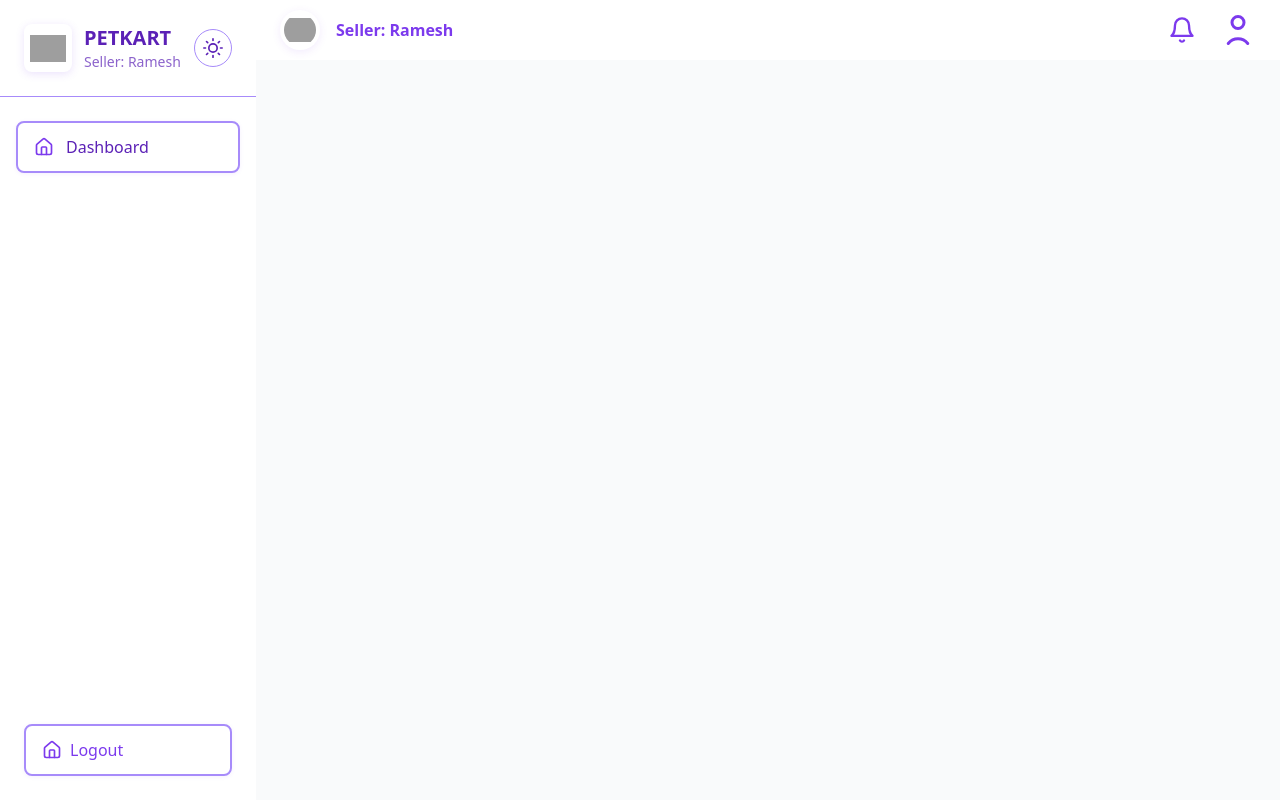
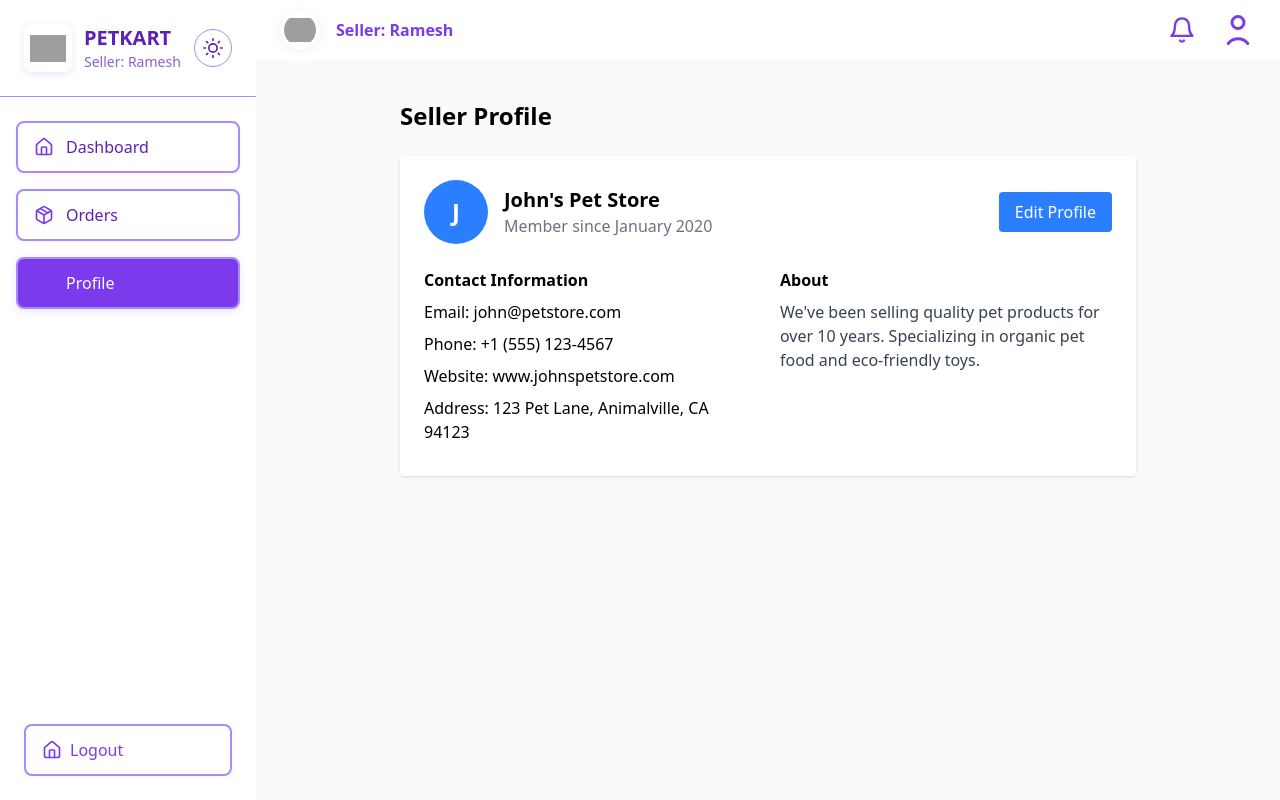
Before and after one commit to PetKart/petkart, a React (Vite) app in the folder Frontend/: page /seller/profile in a window 1280 px wide. Built offline with nearby package versions, Linux system fonts and the light colour scheme; grey boxes are pictures that could not be loaded.

Commit message:
remove useAdmin.js and AdminContext.jsx

```diff
--- a/Frontend/src/components/common/Sidebar.jsx
+++ b/Frontend/src/components/common/Sidebar.jsx
@@ -12,19 +12,14 @@ const ACCENT_COLOR = "#104137";
 const LOGO_SRC = "/assets/logo2.png";
 
 const sidebarLinks = {
-  ADMIN: [
-    { name: "Dashboard", path: "/admin/dashboard", icon: Home }
+  ADMIN: [{ name: "Dashboard", path: "/admin/dashboard", icon: Home }],
+  PET_SHOP: [{ name: "Dashboard", path: "/petshop/dashboard", icon: Home }],
+  SELLER: [
+    { name: "Dashboard", path: "/seller/dashboard", icon: Home },
+    { name: "Orders", path: "/seller/orders", icon: Package },
+    { name: "Profile", path: "/seller/profile", icon: UserCheck },
   ],
-  PET_SHOP: [
-    { name: "Dashboard", path: "/petshop/dashboard", icon: Home }
-  ],
-  SELLER: [
-    { name: "Dashboard", path: "/seller/dashboard", icon: Home }
-  ],
-  BUYER: [
-    { name: "Dashboard", path: "/buyer/dashboard", icon: Home }
-
-  ],
+  BUYER: [{ name: "Dashboard", path: "/buyer/dashboard", icon: Home }],
 };
 
 function Sidebar({
--- a/Frontend/src/context/AdminContext.jsx
+++ /dev/null
@@ -1,14 +0,0 @@
-import React, { createContext, useState } from "react";
-
-const AdminContext = createContext();
-
-export const AdminProvider = ({ children }) => {
-  const [isAdmin, setIsAdmin] = useState(false);
-  return (
-    <AdminContext.Provider value={{ isAdmin, setIsAdmin }}>
-      {children}
-    </AdminContext.Provider>
-  );
-};
-
-export { AdminContext };
--- a/Frontend/src/context/UserContext.jsx
+++ b/Frontend/src/context/UserContext.jsx
@@ -1,7 +1,9 @@
 import React, { createContext, useState } from "react";
 
+// Create a single context
 const UserContext = createContext();
 
+// Single provider component
 export const UserProvider = ({ children }) => {
   // Default user is ADMIN for demo; you can set this dynamically
   // To test SELLER or BUYER, change role to "SELLER" or "BUYER" and username accordingly
@@ -10,11 +12,26 @@ export const UserProvider = ({ children }) => {
     username: "Theekshan", // or "Dasun", "John", "Jane"
   });
 
+  // Helper function to check role (can be used for any role check)
+  const checkRole = (roleToCheck) => user.role === roleToCheck;
+
+  // User context with all necessary functions
+  const userContextValue = {
+    user,
+    setUser,
+    isAdmin: checkRole("ADMIN"),
+    isSeller: checkRole("SELLER"),
+    isBuyer: checkRole("BUYER"),
+    isPetShop: checkRole("PET_SHOP"),
+    checkRole, // General purpose function for any role check
+  };
+
   return (
-    <UserContext.Provider value={{ user, setUser }}>
+    <UserContext.Provider value={userContextValue}>
       {children}
     </UserContext.Provider>
   );
 };
 
+// Export context
 export { UserContext };
--- a/Frontend/src/context/useAdmin.js
+++ /dev/null
@@ -1,4 +0,0 @@
-import { useContext } from "react";
-import { AdminContext } from "./AdminContext";
-
-export const useAdmin = () => useContext(AdminContext);
--- a/Frontend/src/context/useUser.js
+++ b/Frontend/src/context/useUser.js
@@ -1,4 +1,11 @@
 import { useContext } from "react";
 import { UserContext } from "./UserContext";
 
+// Main hook that returns all user context data
 export const useUser = () => useContext(UserContext);
+
+// Specialized hook that returns only admin status
+export const useAdmin = () => {
+  const { isAdmin } = useContext(UserContext);
+  return { isAdmin };
+};
--- a/Frontend/src/pages/Seller/SellerDashboard.jsx
+++ b/Frontend/src/pages/Seller/SellerDashboard.jsx
@@ -1,7 +1,12 @@
 import React from "react";
 
 const SellerDashboard = () => {
-  return <div>Seller Dashboard</div>;
+  return (
+    <div>
+      <h1>Seller Dashboard</h1>
+      <p>Welcome to the Seller Dashboard!</p>
+    </div>
+  );
 };
 
 export default SellerDashboard;
--- a/Frontend/src/pages/Seller/SellerOrders.jsx
+++ b/Frontend/src/pages/Seller/SellerOrders.jsx
@@ -1,7 +1,12 @@
 import React from "react";
 
 const SellerOrders = () => {
-  return <div>Seller Orders</div>;
+  return (
+    <div>
+      <h1>Seller Orders</h1>
+      <p>Welcome to the Seller Orders page!</p>
+    </div>
+  );
 };
 
 export default SellerOrders;
--- a/Frontend/src/pages/Seller/SellerProfile.jsx
+++ b/Frontend/src/pages/Seller/SellerProfile.jsx
@@ -1,7 +1,195 @@
-import React from "react";
+import React, { useState } from "react";
 
 const SellerProfile = () => {
-  return <div>Seller Profile</div>;
+  const [seller, setSeller] = useState({
+    name: "John's Pet Store",
+    email: "john@petstore.com",
+    phone: "+1 (555) 123-4567",
+    address: "123 Pet Lane, Animalville, CA 94123",
+    bio: "We've been selling quality pet products for over 10 years. Specializing in organic pet food and eco-friendly toys.",
+    website: "www.johnspetstore.com",
+    joinedDate: "January 2020",
+  });
+
+  const [isEditing, setIsEditing] = useState(false);
+  const [formData, setFormData] = useState({ ...seller });
+
+  const handleChange = (e) => {
+    const { name, value } = e.target;
+    setFormData({
+      ...formData,
+      [name]: value,
+    });
+  };
+
+  const handleSubmit = (e) => {
+    e.preventDefault();
+    setSeller({ ...formData });
+    setIsEditing(false);
+  };
+
+  return (
+    <div className="p-4 max-w-3xl mx-auto">
+      <h1 className="text-2xl font-bold mb-6">Seller Profile</h1>
+
+      <div className="bg-white p-6 rounded shadow">
+        {!isEditing ? (
+          <>
+            <div className="flex justify-between items-center mb-6">
+              <div className="flex items-center">
+                <div className="bg-blue-500 text-white rounded-full w-16 h-16 flex items-center justify-center text-2xl font-bold mr-4">
+                  {seller.name.charAt(0)}
+                </div>
+                <div>
+                  <h2 className="text-xl font-semibold">{seller.name}</h2>
+                  <p className="text-gray-500">
+                    Member since {seller.joinedDate}
+                  </p>
+                </div>
+              </div>
+              <button
+                onClick={() => setIsEditing(true)}
+                className="px-4 py-2 bg-blue-500 text-white rounded hover:bg-blue-600"
+              >
+                Edit Profile
+              </button>
+            </div>
+
+            <div className="grid grid-cols-1 md:grid-cols-2 gap-6">
+              <div>
+                <h3 className="font-semibold mb-2">Contact Information</h3>
+                <p className="mb-2">
+                  <span className="font-medium">Email:</span> {seller.email}
+                </p>
+                <p className="mb-2">
+                  <span className="font-medium">Phone:</span> {seller.phone}
+                </p>
+                <p className="mb-2">
+                  <span className="font-medium">Website:</span> {seller.website}
+                </p>
+                <p className="mb-2">
+                  <span className="font-medium">Address:</span> {seller.address}
+                </p>
+              </div>
+
+              <div>
+                <h3 className="font-semibold mb-2">About</h3>
+                <p className="text-gray-700">{seller.bio}</p>
+              </div>
+            </div>
+          </>
+        ) : (
+          <form onSubmit={handleSubmit}>
+            <div className="mb-6">
+              <h2 className="text-xl font-semibold mb-4">Edit Profile</h2>
+            </div>
+
+            <div className="grid grid-cols-1 md:grid-cols-2 gap-4 mb-4">
+              <div className="mb-4">
+                <label className="block text-gray-700 mb-2" htmlFor="name">
+                  Store Name
+                </label>
+                <input
+                  type="text"
+                  id="name"
+                  name="name"
+                  value={formData.name}
+                  onChange={handleChange}
+                  className="w-full px-3 py-2 border rounded"
+                />
+              </div>
+
+              <div className="mb-4">
+                <label className="block text-gray-700 mb-2" htmlFor="email">
+                  Email
+                </label>
+                <input
+                  type="email"
+                  id="email"
+                  name="email"
+                  value={formData.email}
+                  onChange={handleChange}
+                  className="w-full px-3 py-2 border rounded"
+                />
+              </div>
+
+              <div className="mb-4">
+                <label className="block text-gray-700 mb-2" htmlFor="phone">
+                  Phone
+                </label>
+                <input
+                  type="text"
+                  id="phone"
+                  name="phone"
+                  value={formData.phone}
+                  onChange={handleChange}
+                  className="w-full px-3 py-2 border rounded"
+                />
+              </div>
+
+              <div className="mb-4">
+                <label className="block text-gray-700 mb-2" htmlFor="website">
+                  Website
+                </label>
+                <input
+                  type="text"
+                  id="website"
+                  name="website"
+                  value={formData.website}
+                  onChange={handleChange}
+                  className="w-full px-3 py-2 border rounded"
+                />
+              </div>
+            </div>
+
+            <div className="mb-4">
+              <label className="block text-gray-700 mb-2" htmlFor="address">
+                Address
+              </label>
+              <input
+                type="text"
+                id="address"
+                name="address"
+                value={formData.address}
+                onChange={handleChange}
+                className="w-full px-3 py-2 border rounded"
+              />
+            </div>
+
+            <div className="mb-4">
+              <label className="block text-gray-700 mb-2" htmlFor="bio">
+                Bio
+              </label>
+              <textarea
+                id="bio"
+                name="bio"
+                value={formData.bio}
+                onChange={handleChange}
+                rows="4"
+                className="w-full px-3 py-2 border rounded"
+              ></textarea>
+            </div>
+
+            <div className="flex justify-end space-x-4">
+              <button
+                type="button"
+                onClick={() => setIsEditing(false)}
+                className="px-4 py-2 border border-gray-300 rounded"
+              >
+                Cancel
+              </button>
+              <button
+                type="submit"
+                className="px-4 py-2 bg-blue-500 text-white rounded hover:bg-blue-600"
+              >
+                Save Changes
+              </button>
+            </div>
+          </form>
+        )}
+      </div>
+    </div>
+  );
 };
 
 export default SellerProfile;
--- a/Frontend/src/router/BuyerRoutes.jsx
+++ b/Frontend/src/router/BuyerRoutes.jsx
@@ -6,9 +6,9 @@ import BuyerProfile from "../pages/Buyer/BuyerProfile";
 
 const BuyerRoutes = () => (
   <Routes>
-    <Route path="/buyer/dashboard" element={<BuyerDashboard />} />
-    <Route path="/buyer/orders" element={<BuyerOrders />} />
-    <Route path="/buyer/profile" element={<BuyerProfile />} />
+    <Route path="dashboard" element={<BuyerDashboard />} />
+    <Route path="orders" element={<BuyerOrders />} />
+    <Route path="profile" element={<BuyerProfile />} />
   </Routes>
 );
 
--- a/Frontend/src/router/PetShopRoutes.jsx
+++ b/Frontend/src/router/PetShopRoutes.jsx
@@ -1,6 +1,6 @@
 import React from "react";
 import { Routes, Route } from "react-router-dom";
-import PetshopDashboard from "../pages/PetShop/PetShopDashboard";
+import PetshopDashboard from "../pages/PetShop/PetshopDashboard";
 
 const PetShopRoutes = () => (
   <Routes>
--- a/Frontend/src/router/SellerRoutes.jsx
+++ b/Frontend/src/router/SellerRoutes.jsx
@@ -6,9 +6,9 @@ import SellerProfile from "../pages/Seller/SellerProfile";
 
 const SellerRoutes = () => (
   <Routes>
-    <Route path="/seller/dashboard" element={<SellerDashboard />} />
-    <Route path="/seller/orders" element={<SellerOrders />} />
-    <Route path="/seller/profile" element={<SellerProfile />} />
+    <Route path="dashboard" element={<SellerDashboard />} />
+    <Route path="orders" element={<SellerOrders />} />
+    <Route path="profile" element={<SellerProfile />} />
   </Routes>
 );
 
```
